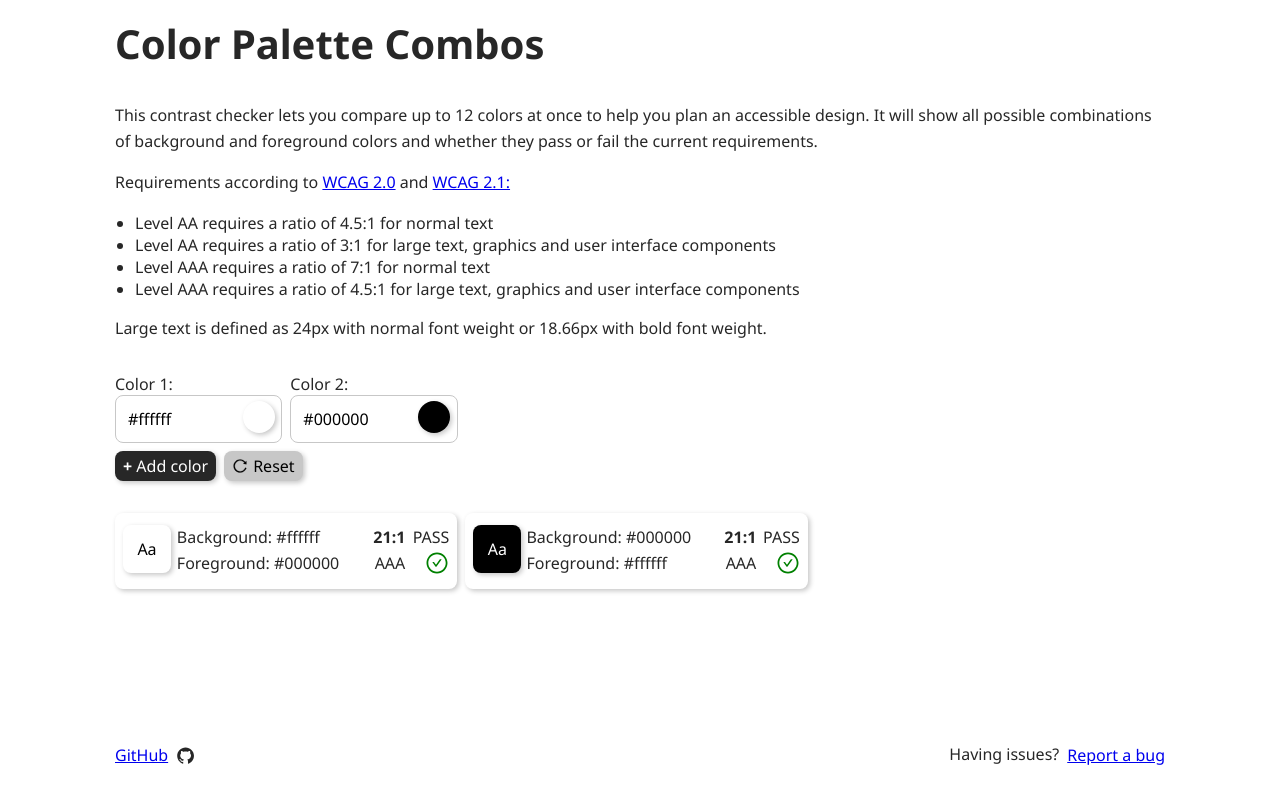
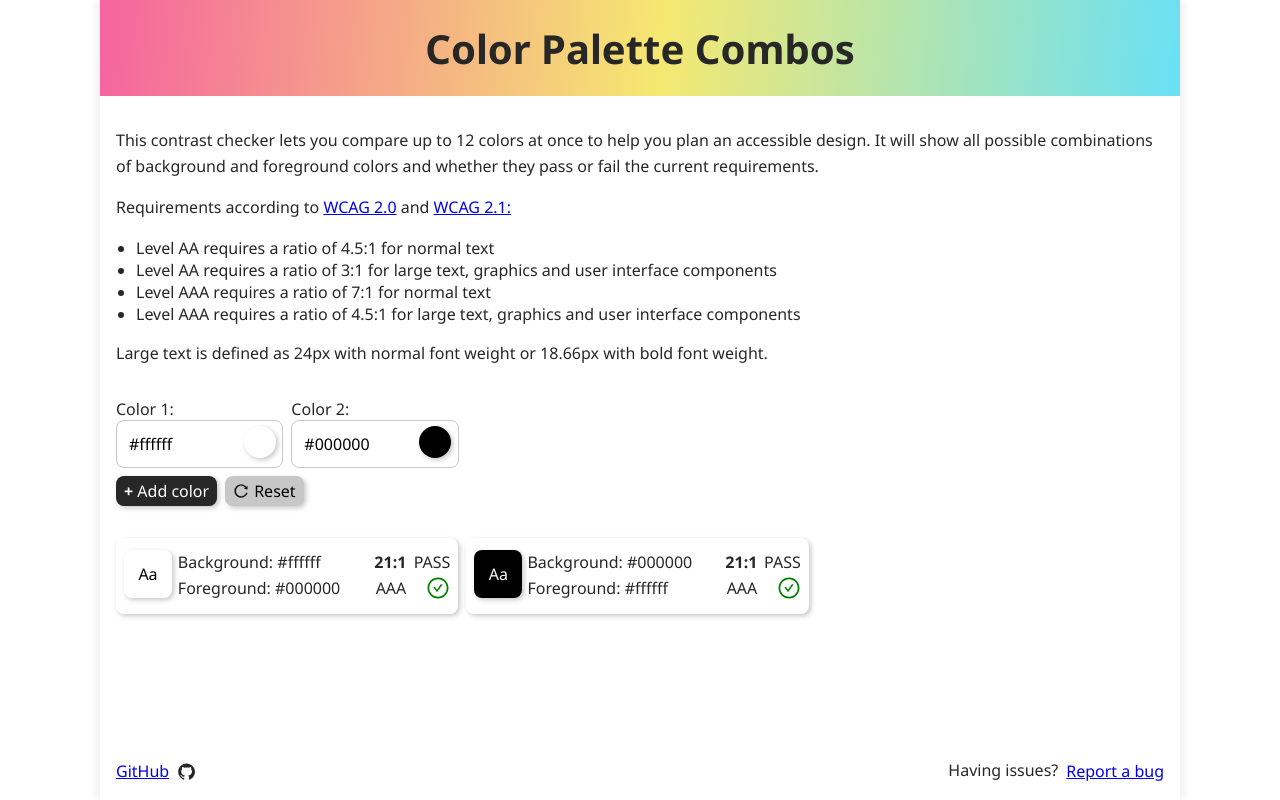
Before and after one commit to AccessibleForAll/ColorPaletteCombos, a React (Create React App) app: page / in a window 1280 px wide. Built offline with nearby package versions, Linux system fonts and the light colour scheme.

Commit message:
Update header and app styling

```diff
--- a/src/App.css
+++ b/src/App.css
@@ -2,9 +2,10 @@
 
 /*App*/
 .appContainer {
-	margin: 16px;
+	margin: 0;
 	display: flex;
 	flex-direction: column;
+	box-shadow: 2px 2px 10px var(--lightGrey), -2px -2px 10px var(--lightGrey);
 }
 
 .instructionsContainer {
@@ -133,8 +134,13 @@
 	align-self: flex-end;
 }
 
+.main {
+	margin: 0 16px;
+}
+
 /* Footer Component */
 .footer {
+	margin: 0 16px;
 	margin-top: auto;
 	padding: 5rem 0 1rem 0;
 	display: flex;
@@ -155,15 +161,15 @@
 }
 
 /*Media queries*/
-@media (min-width: 768px) {
+@media (min-width: 730px) {
 	.appContainer {
-		width: 700px;
-		margin: 16px auto;
+		width: 730px;
+		margin: 0 auto;
 	}
 }
 
 @media (min-width: 1200px) {
 	.appContainer {
-		width: 1050px;
+		width: 1080px;
 	}
 }
--- a/src/App.jsx
+++ b/src/App.jsx
@@ -6,6 +6,7 @@ import "./App.css"
 import { AiOutlineReload } from "react-icons/ai"
 import ColorInput from "./components/ColorInput"
 import ContrastInfoCard from "./components/ContrastInfoCard"
+import Header from "./components/Header/Header"
 import Footer from "./components/Footer"
 
 const initialColorState = [
@@ -46,10 +47,8 @@ function App() {
 
 	return (
 		<div className="appContainer">
-			<header>
-				<h1>Color Palette Combos</h1>
-			</header>
-			<main>
+			<Header />
+			<main className="main">
 				<section className="instructionsContainer">
 					<p>
 						This contrast checker lets you compare up to 12 colors at once to
--- /dev/null
+++ b/src/components/Header/Header.jsx
@@ -0,0 +1,13 @@
+import React from "react"
+
+import styles from "./Header.module.css"
+
+const Header = () => {
+	return (
+		<header className={styles.header}>
+			<h1>Color Palette Combos</h1>
+		</header>
+	)
+}
+
+export default Header
--- /dev/null
+++ b/src/components/Header/Header.module.css
@@ -0,0 +1,7 @@
+.header {
+  background: rgb(105,224,245);
+background: linear-gradient(275deg, rgba(105,224,245,1) 0%, rgba(245,232,113,1) 48%, rgba(245,100,159,1) 100%);
+  display: grid;
+  place-items: center;
+  height: 6rem;
+}
--- a/src/index.css
+++ b/src/index.css
@@ -5,6 +5,7 @@
 :root {
 	--text: #272727;
 	--grey: #c7c7c7;
+	--lightGrey: #eeeeee;
 	--primaryLt: #f5649f;
 	--borderRadius: 8px;
 }
```
